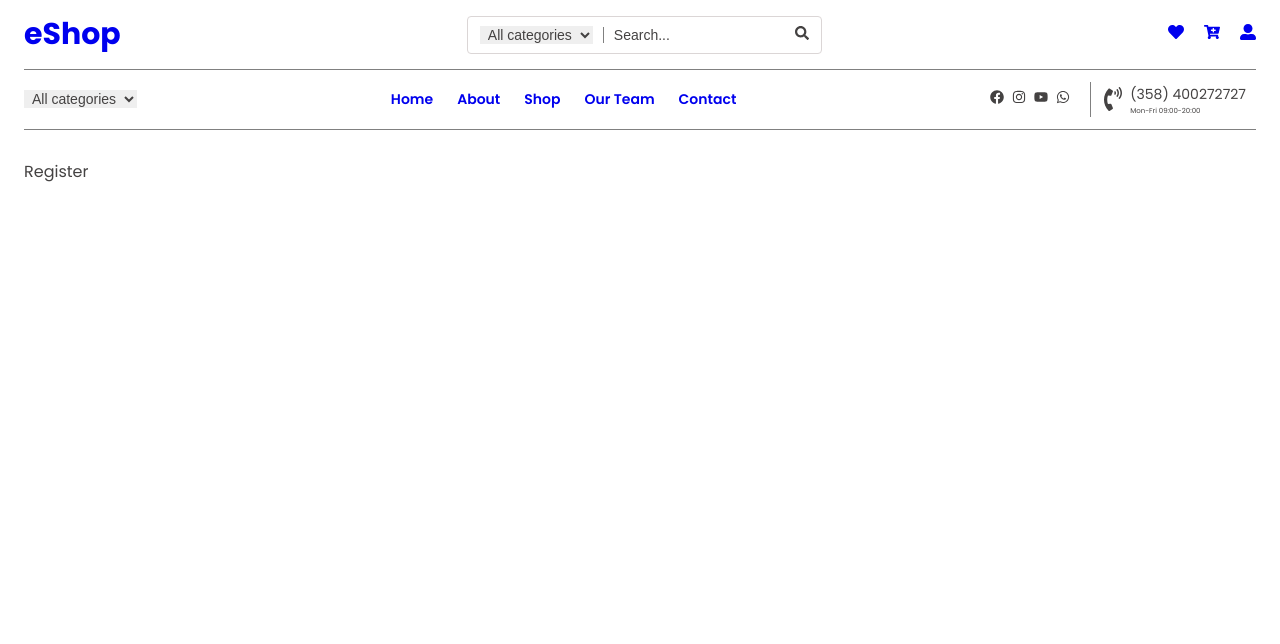
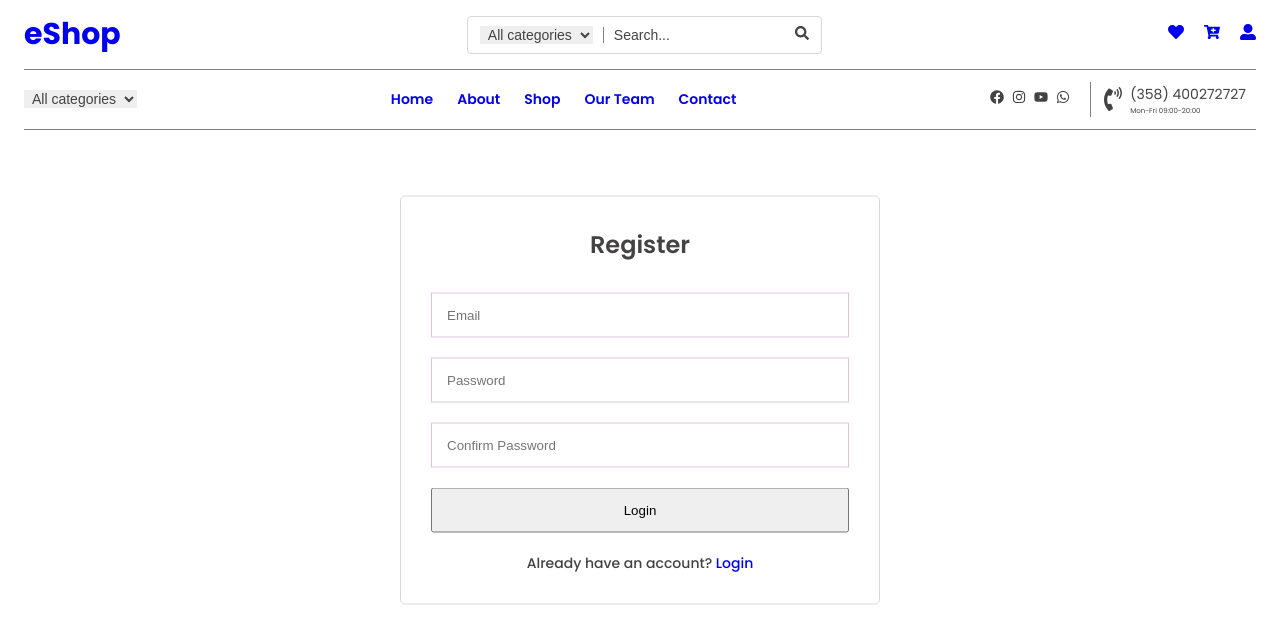
Before and after one commit to sagar-aryal/eshop-mern, a React (Create React App) app in the folder client/: page /register in a window 1280 px wide. Shown: the top 644 px of the page. Built offline with nearby package versions, Linux system fonts and the light colour scheme.

Commit message:
register page ui done

```diff
--- a/client/src/pages/account/Login.jsx
+++ b/client/src/pages/account/Login.jsx
@@ -36,7 +36,7 @@ const Login = () => {
           </div>
           <div className="form-link">
             <span>
-              Don't have an account? <Link>Register</Link>
+              Don't have an account? <Link to="/register">Register</Link>
             </span>
           </div>
         </form>
--- a/client/src/pages/account/Register.jsx
+++ b/client/src/pages/account/Register.jsx
@@ -1,5 +1,42 @@
+import { Link } from "react-router-dom";
+
 const Register = () => {
-  return <div>Register</div>;
+  return (
+    <div className="form-container">
+      <div className="form-content">
+        <h1>Register</h1>
+        <form>
+          <div className="input-field">
+            <input
+              type="text"
+              name="email"
+              placeholder="Email"
+              autoComplete="off"
+            />
+          </div>
+          <div className="input-field">
+            <input type="password" name="password" placeholder="Password" />
+          </div>
+          <div className="input-field">
+            <input
+              type="password"
+              name="confirmpassword"
+              placeholder="Confirm Password"
+            />
+          </div>
+
+          <div className="btn-field">
+            <button>Login</button>
+          </div>
+          <div className="form-link">
+            <span>
+              Already have an account? <Link to="/login">Login</Link>
+            </span>
+          </div>
+        </form>
+      </div>
+    </div>
+  );
 };
 
 export default Register;
```
